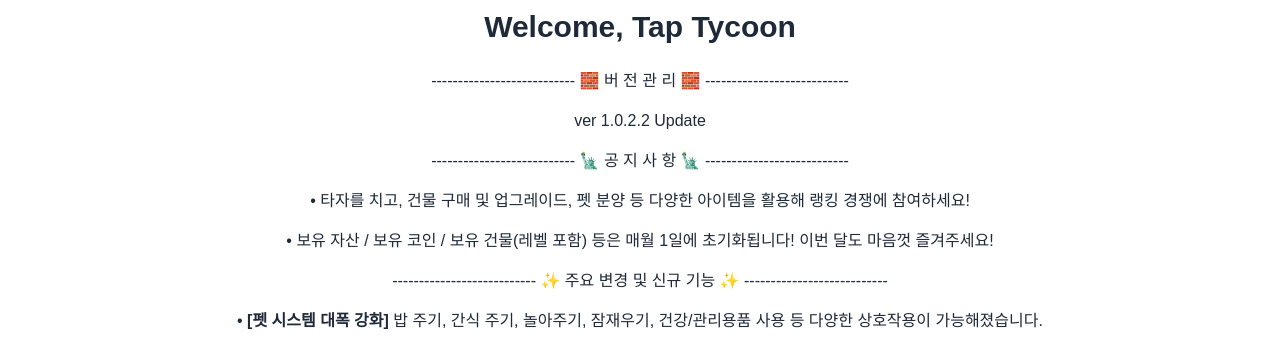
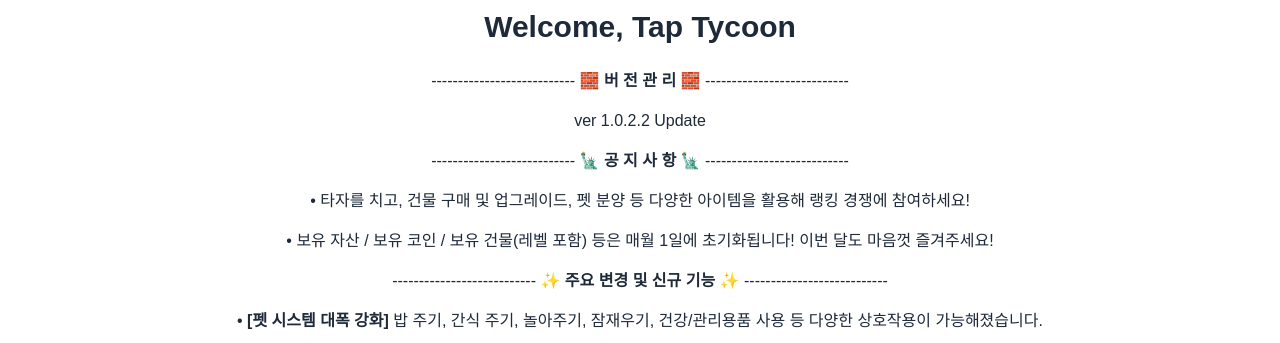
Before and after one commit to SehunPyo/tap-tycoon, a Next.js app: page / in a window 1280 px wide. Shown: the top 343 px of the page. Built offline with nearby package versions, Linux system fonts and the light colour scheme.

Commit message:
Update index.tsx

```diff
--- a/pages/index.tsx
+++ b/pages/index.tsx
@@ -4,16 +4,16 @@
   return (
     <main className="flex flex-col items-center justify-center min-h-screen px-4 bg-white text-gray-800">
       <h1 className="text-3xl font-bold mb-6">Welcome, Tap Tycoon</h1>
-      <p className="mb-4">--------------------------- 🧱 버 전 관 리 🧱 ---------------------------</p>
+      <p className="mb-4">--------------------------- 🧱 <b>버 전 관 리</b> 🧱 ---------------------------</p>
       <p></p>
       <p className="mb-4">ver 1.0.2.2 Update</p>
       <p></p>
-      <p className="mb-4">--------------------------- 🗽 공 지 사 항 🗽 ---------------------------</p>
+      <p className="mb-4">--------------------------- 🗽 <b>공 지 사 항</b> 🗽 ---------------------------</p>
       <p></p>
       <p className="mb-4">•   타자를 치고, 건물 구매 및 업그레이드, 펫 분양 등 다양한 아이템을 활용해 랭킹 경쟁에 참여하세요!</p>
       <p className="mb-4">•   보유 자산 / 보유 코인 / 보유 건물(레벨 포함) 등은 매월 1일에 초기화됩니다! 이번 달도 마음껏 즐겨주세요!</p>
       <p></p>
-      <p className="mb-4">--------------------------- ✨ 주요 변경 및 신규 기능 ✨ ---------------------------</p>
+      <p className="mb-4">--------------------------- ✨ <b>주요 변경 및 신규 기능</b> ✨ ---------------------------</p>
       <p></p>
       <p className="mb-4">•  <b>[펫 시스템 대폭 강화]</b> 밥 주기, 간식 주기, 놀아주기, 잠재우기, 건강/관리용품 사용 등 다양한 상호작용이 가능해졌습니다.</p>
       <p className="mb-4">•  <b>[건물 업그레이드 및 시간당 수익]</b> 이제 보유한 건물을 클릭하여 업그레이드할 수 있습니다! 업그레이드된 건물은 시간당 일정량의 코인과 자산을 자동으로 벌어들입니다.</p>
```
